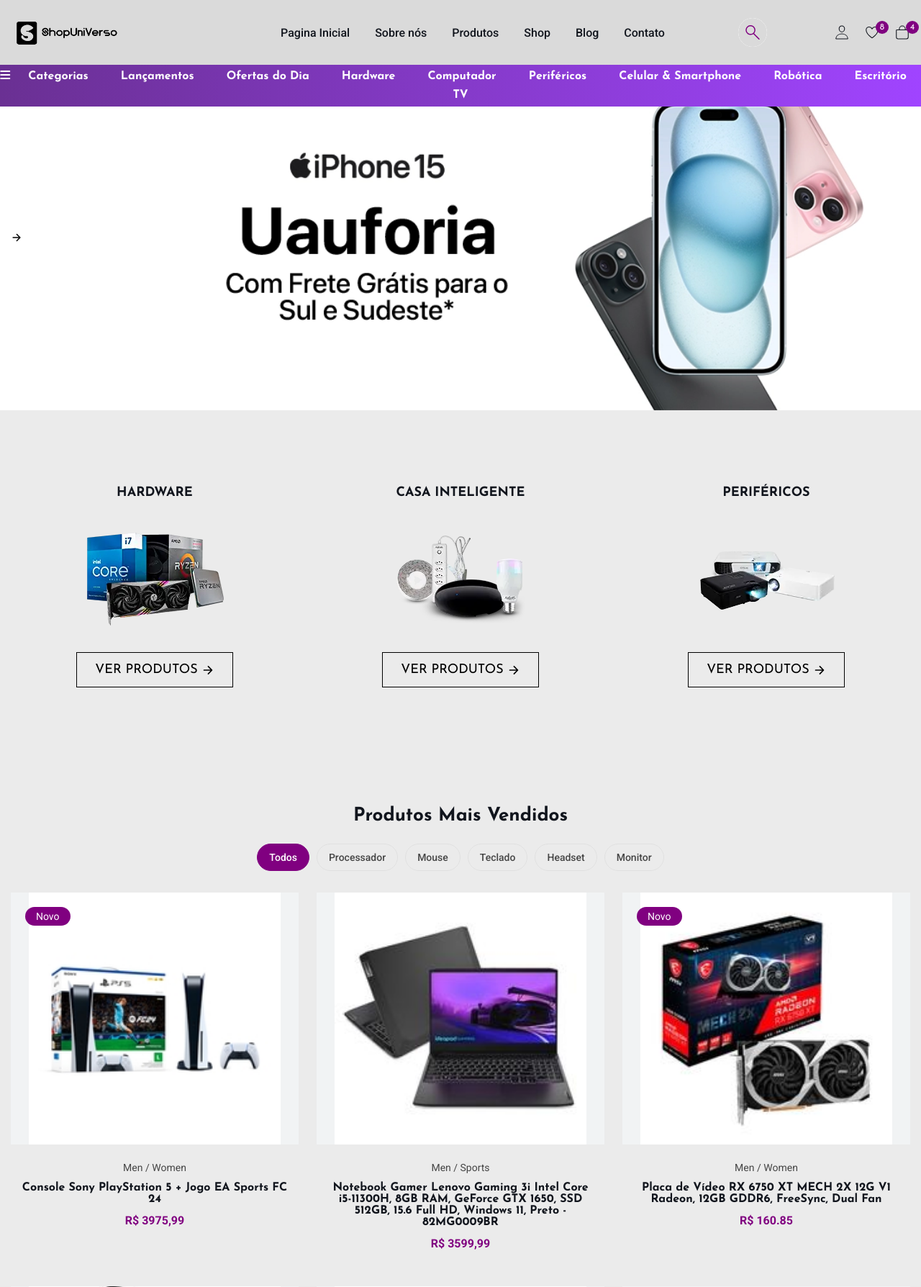
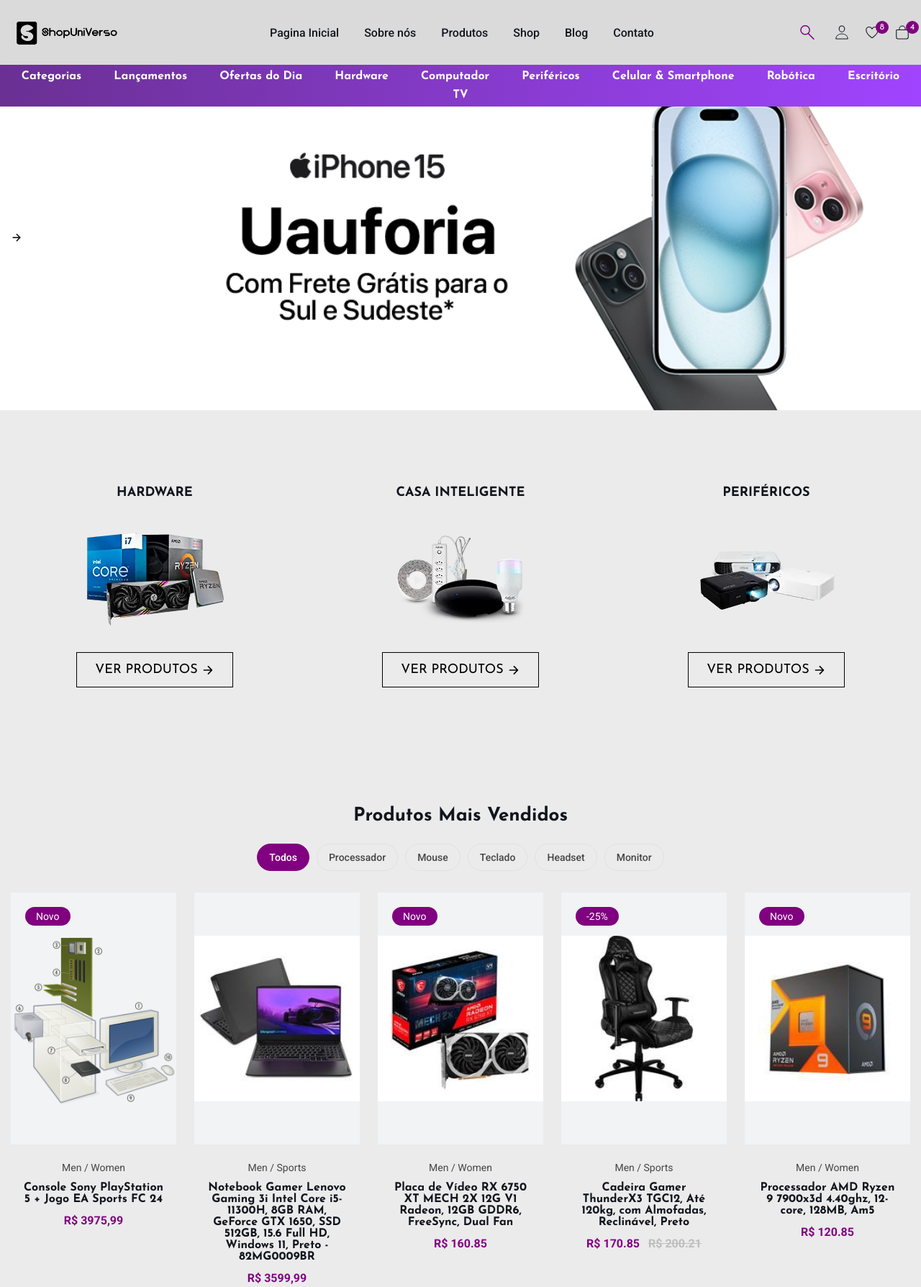
Before and after one commit to EnzoNevesDEV/ShopUniVerso, a PHP site: page / in a window 1280 px wide. Shown: the top 1788 px of the page at 72% size. Run offline with PHP 8.4, Linux system fonts and the light colour scheme; grey boxes are pictures that could not be loaded.

Commit message:
Ajuste css

```diff
--- a/scr/Index.html
+++ b/scr/Index.html
@@ -35,7 +35,6 @@
       </a>
 
       <button class="nav-open-btn" data-nav-open-btn aria-label="Open Menu">
-        <ion-icon name="menu-outline"></ion-icon>
       </button>
 
       <nav class="navbar" data-navbar>
@@ -119,7 +118,6 @@
     </div>
     <section class="departamento">
       <ul class="departamento-list">
-        <i class="fa-solid fa-bars" style="color: #ffffff;"></i>
         <li class="departamento-item">
           <a href="#" class="departamento-link">Categorias</a>
         </li>
@@ -292,7 +290,7 @@
               <div class="product-card" tabindex="0">
 
                 <figure class="card-banner">
-                  <img src="/scr/img-produto/PS5+EA.jpg" width="312" height="350" loading="lazy"
+                  <img src="/scr/img/componentes-do-computador.png" width="312" height="350" loading="lazy"
                     alt="Running Sneaker Shoes" class="image-contain">
 
                   <div class="card-badge">Novo</div>
--- a/scr/css/style.css
+++ b/scr/css/style.css
@@ -426,20 +426,6 @@ body {
   padding-block: 20px;
 }
 
-.nav-open-btn {
-  font-size: 30px;
-  background: var(--bittersweet);
-  color: var(--white);
-  padding: 8px;
-}
-
-.nav-open-btn:is(:hover, :focus) {
-  background: var(--salmon);
-}
-
-.nav-open-btn ion-icon {
-  --ionicon-stroke-width: 40px;
-}
 
 .navbar {
   background: var(--white);
@@ -862,7 +848,7 @@ a.footer-link:is(:hover, :focus) {
 }
 
 .go-top-btn:is(:hover, :focus) {
-  background: var(--salmon);
+  background: #a044ff;
 }
 
 
@@ -1055,14 +1041,14 @@ a.footer-link:is(:hover, :focus) {
   }
 
   .search-box{
-    position: absolute;
+    position: relative;
     top: 50%;
     left: 83%;
     transform: translate(-90%, -50%);
     background: white;
-    height: 40px;
+    height: 30px;
     padding: 0;
-    border-radius:100px;
+    border-radius:400px;
     display: flex;
     justify-content: space-between;
     align-items: center;
@@ -1084,9 +1070,8 @@ a.footer-link:is(:hover, :focus) {
     color: black;
 }
 .search-btn{
-    width: 40px;
-    height: 40px;
-    border-radius: 50%;
+    width: 30px;
+    height: 30px;
     background-color: #dadada;
     display: flex;
     justify-content: center;
@@ -1121,5 +1106,5 @@ a.footer-link:is(:hover, :focus) {
    */
 
   .product-list {
-    grid-template-columns: repeat(3, 1fr);
+    grid-template-columns: repeat(5, 1fr);
   }
```
Also changed, not shown: scr/img/componentes-do-computador.png (added).
